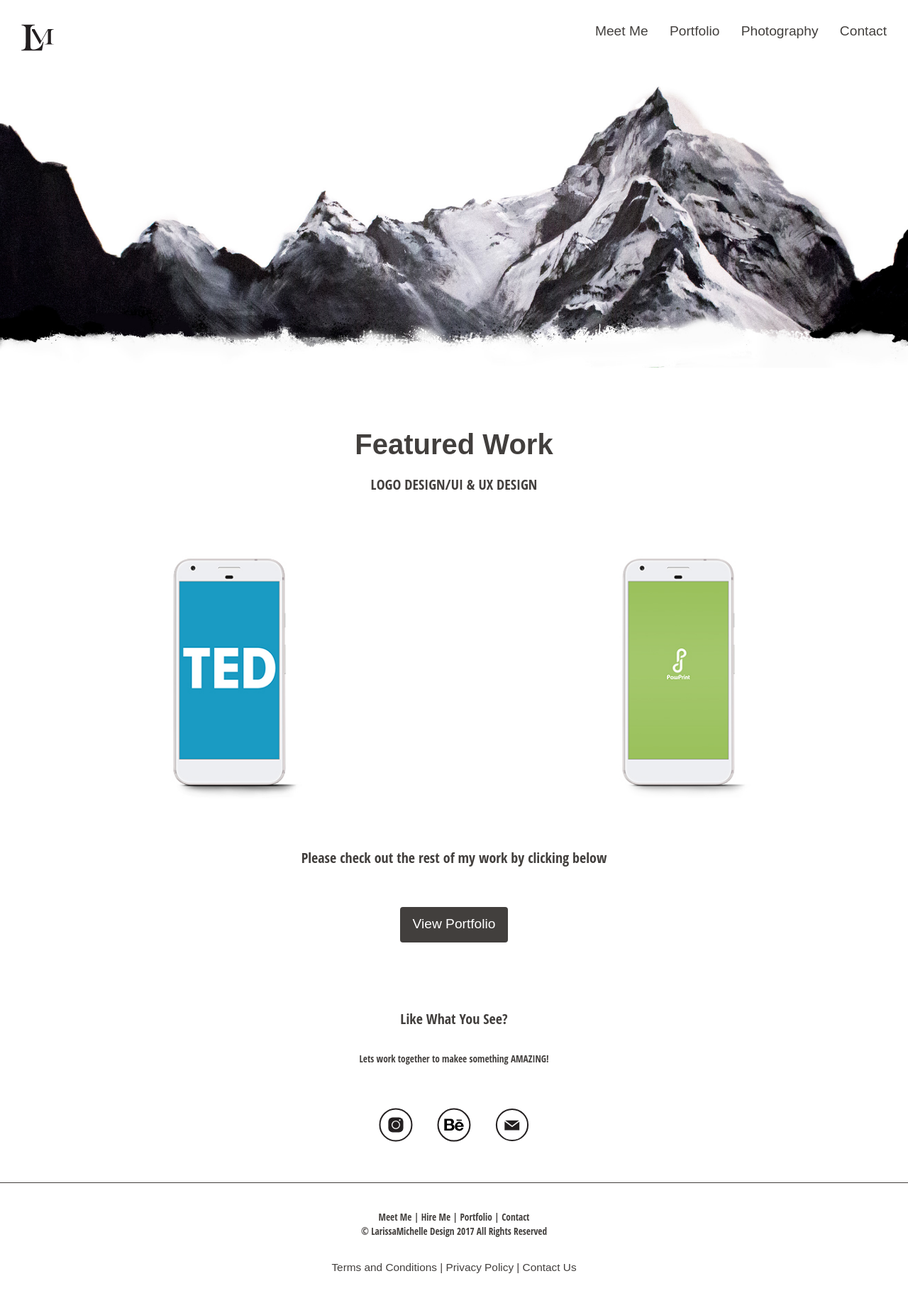
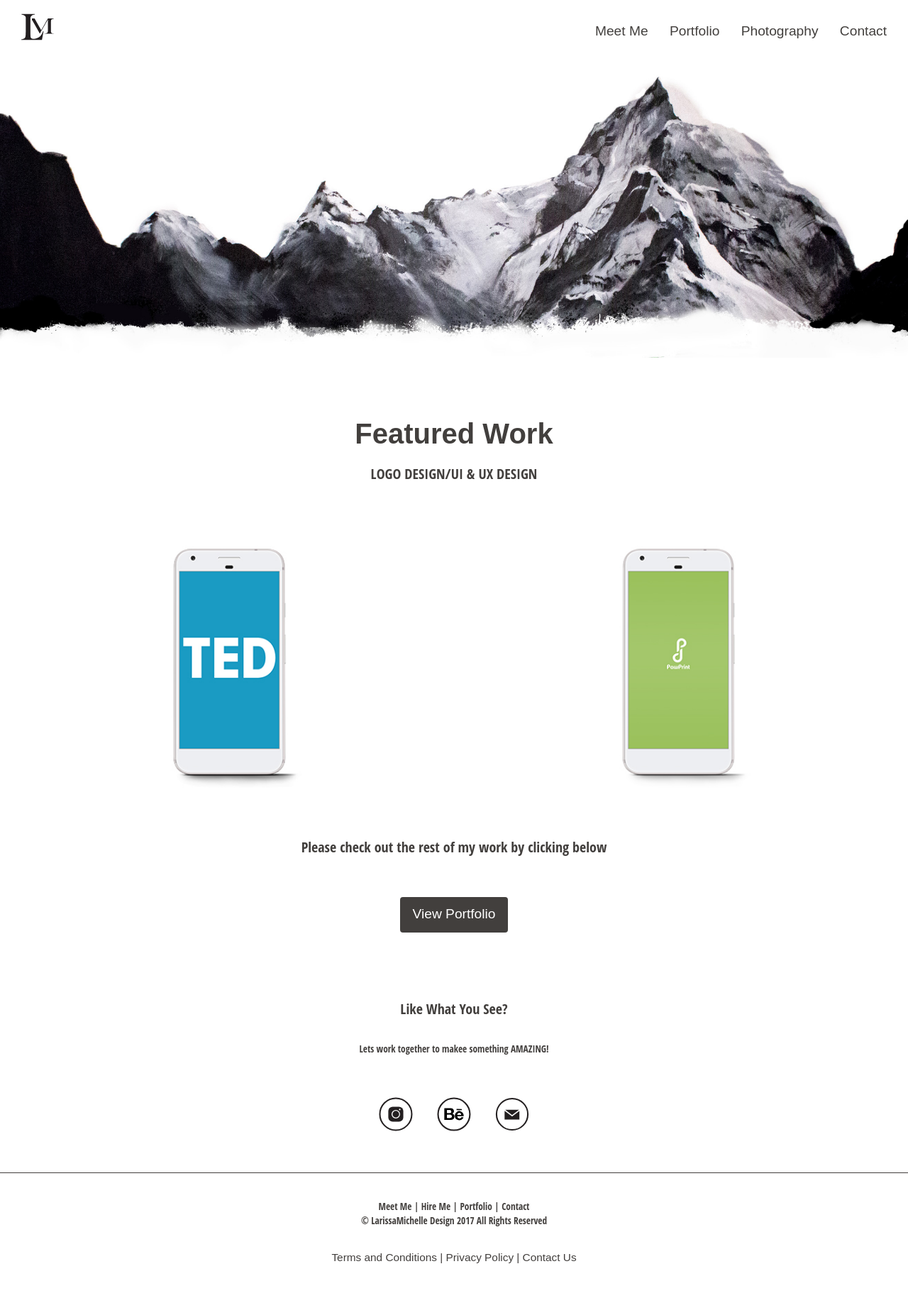
Before and after one commit to Carr0551/Portfolio-Website, a Jekyll site: the page built from index.html, in a window 1280 px wide. Shown: the whole page at 71% size. Built offline with Jekyll 4.4.1, drawn with Linux system fonts in a browser that asks for light colours; some web fonts are replaced.

Commit message:
logo fix

```diff
--- a/_layouts/default.html
+++ b/_layouts/default.html
@@ -26,7 +26,7 @@
     </nav>
     <div class="logo gutter pad-t-1-2">
       <a href="{{site.baseurl}}/../index.html" rel="Home">
-        <img class="pad-t-1-2" src="{{site.baseurl}}/images/logo.svg" alt="">
+        <img class="" src="{{site.baseurl}}/images/logo.svg" alt="">
       </a>
     </div>
   </header>
--- a/css/main.css
+++ b/css/main.css
@@ -59,7 +59,7 @@ a {
 }
 
 .logo img {
-  max-width: 60px;
+  max-width: 70px;
 }
 
 li, h1 {
```
